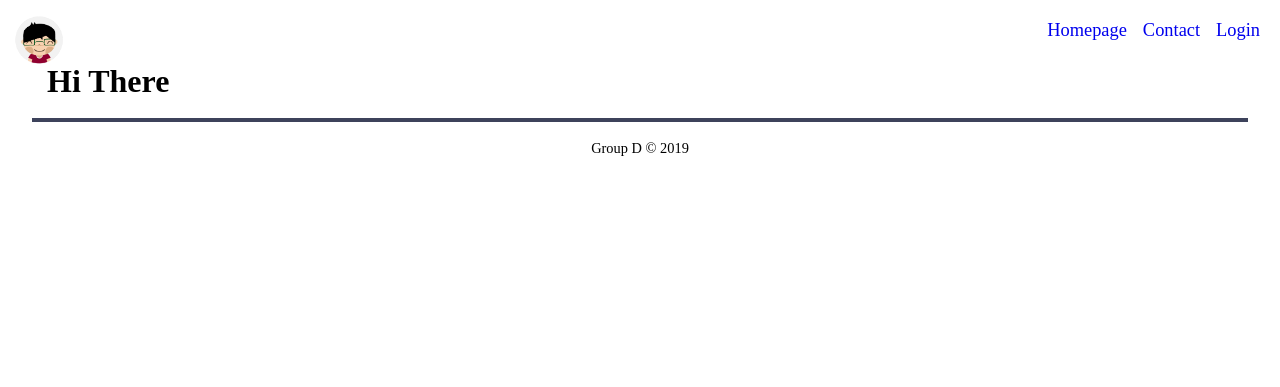
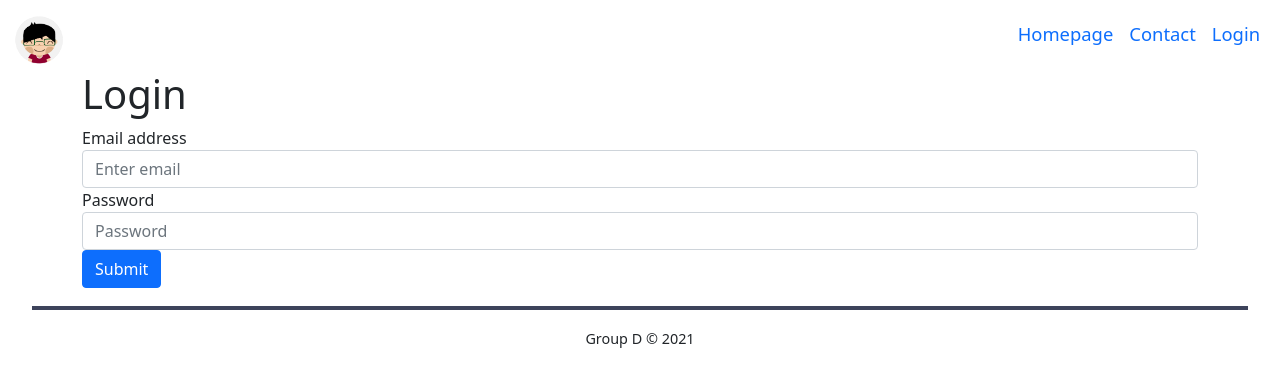
Before and after one commit to Mightylordx22/SciToolset, a Flask app: page /login in a window 1280 px wide. Shown: the top 387 px of the page. Run offline with Flask 2, Linux system fonts and the light colour scheme.

Commit message:
Added Log in and log out page

```diff
--- a/app.py
+++ b/app.py
@@ -1,20 +1,50 @@
-from flask import Flask, render_template
-from functions import foo
+import os
+
+from flask import Flask, render_template, request, redirect, url_for, session
+from functions import get_bearer_code
 
 app = Flask(__name__)
+app.config["SECRET_KEY"] = os.urandom(24)
+
 
 @app.route('/')
-def index():
-    foo()
+def home_page():
     return render_template("index.html")
+
 
 @app.route('/contact')
 def contact_page():
     return render_template("contact.html")
 
-@app.route('/login')
+
+@app.route('/login', methods=["GET", "POST"])
 def login_page():
-    return render_template("login.html")
+    message = "none"
+    try:
+        if request.method == "POST":
+            email = request.form.get("emailInput").strip()
+            password = request.form.get("passwordInput").strip()
+            if email != "mightylordx786@gmail.com":
+                session['logged_in'] = True
+                session['bearer_code'] = get_bearer_code()
+            else:
+                session['logged_in'] = True
+                session['bearer_code'] = get_bearer_code()
+                session['admin'] = True
+                return redirect(url_for('home_page'))
+    except Exception as e:
+        message = "Wrong Email or Password try again"
+        print(e)
+    return render_template("login.html", message=message)
+
+
+@app.route('/logout')
+def logout_page():
+    session.pop('logged_in', None)
+    session.pop('bearer_code', None)
+    session.pop('admin', None)
+    return redirect(url_for('home_page'))
+
 
 if __name__ == "__main__":
     app.run()
--- a/templates/includes/footer.html
+++ b/templates/includes/footer.html
@@ -1,6 +1,6 @@
 <footer>
     <div class="footer-div"></div>
     <div class="container text-center">
-        <p>Group D &copy; 2019</p>
+        <p>Group D &copy; 2021</p>
     </div>
 </footer>
--- a/templates/includes/header.html
+++ b/templates/includes/header.html
@@ -1,8 +1,12 @@
 <header>
     <img alt="Our Logo" class="logo" src="{{ url_for('static',filename='resources/logo.png') }}">
     <ul id="nav">
-        <li class="nav-item"><a href="{{ url_for('index') }}">Homepage</a></li>
+        <li class="nav-item"><a href="{{ url_for('home_page') }}">Homepage</a></li>
         <li class="nav-item"><a href="{{ url_for('contact_page') }}">Contact</a></li>
-        <li class="nav-item"><a href="{{ url_for('login_page') }}">Login</a></li>
+        {% if session['logged_in'] == True %}
+            <li class="nav-item"><a href="{{ url_for('logout_page') }}">Logout</a></li>
+        {% else %}
+            <li class="nav-item"><a href="{{ url_for('login_page') }}">Login</a></li>
+        {% endif %}
     </ul>
 </header>
--- a/templates/includes/links.html
+++ b/templates/includes/links.html
@@ -1,5 +1,7 @@
 <link rel="stylesheet" href="{{ url_for('static',filename='css/main.css') }}" type="text/css">
 <link rel="icon" href="{{ url_for('static',filename='resources/logo.ico') }}">
+<link href="https://cdn.jsdelivr.net/npm/bootstrap@5.0.0-beta1/dist/css/bootstrap.min.css" rel="stylesheet"
+      integrity="sha384-giJF6kkoqNQ00vy+HMDP7azOuL0xtbfIcaT9wjKHr8RbDVddVHyTfAAsrekwKmP1" crossorigin="anonymous">
 <meta name="description" content="Group D Project for Collins Aerospace">
 <meta name="viewport" content="width=device-width, initial-scale=1.0">
 <meta name="author" content="Group D">
--- a/templates/login.html
+++ b/templates/login.html
@@ -9,7 +9,22 @@
 {% include 'includes/header.html' %}
 <main>
     <div class="container">
-        <h1>Hi There</h1>
+        <h1>Login</h1>
+        <form method="post">
+            <div class="form-group">
+                <label for="emailInput">Email address</label>
+                <input type="email" class="form-control" name="emailInput" aria-describedby="emailHelp"
+                       placeholder="Enter email" required>
+            </div>
+            <div class="form-group">
+                <label for="passwordInput">Password</label>
+                <input type="password" class="form-control" name="passwordInput" placeholder="Password" required>
+            </div>
+            {% if message != "none" %}
+                <p class="text-danger">{{ message }}</p>
+            {% endif %}
+            <button type="submit" class="btn btn-primary">Submit</button>
+        </form>
     </div>
 </main>
 {% include 'includes/footer.html' %}
```
Also changed, not shown: functions.py (+23 -2 lines).
